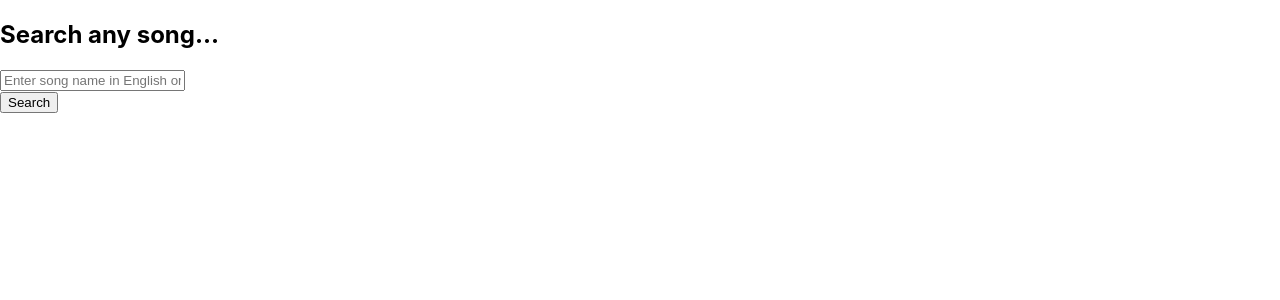
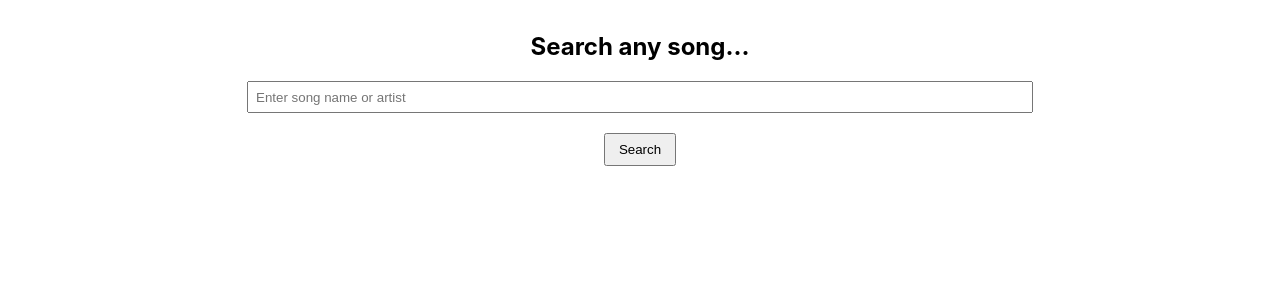
Before and after one commit to uvw222/jamoveo-app, a React (Create React App) app in the folder jamoveo-app/: page /admin in a window 1280 px wide. Shown: the top 300 px of the page. Built offline with nearby package versions, Linux system fonts and the light colour scheme; no server answers.

Commit message:
modifying PlayerMain and AdminMain components

```diff
--- a/jamoveo-app/src/components/AdminMain.js
+++ b/jamoveo-app/src/components/AdminMain.js
@@ -1,4 +1,4 @@
-// src/components/AdminMain.js
+
 import React, { useState } from 'react';
 import { useNavigate } from 'react-router-dom';
 
@@ -8,25 +8,24 @@ function AdminMain() {
 
   const handleSearch = (e) => {
     e.preventDefault();
-    // In a full implementation, you would search your song database (including JSON files).
-    console.log('Admin search query:', query);
-    // For demo purposes, navigate to the results page with the query.
+    // Navigate to the Results page and pass the query in state
     navigate('/results', { state: { query } });
   };
 
   return (
-    <div>
+    <div style={{ textAlign: 'center', marginTop: '2em' }}>
       <h2>Search any song...</h2>
       <form onSubmit={handleSearch}>
         <input
           type="text"
-          placeholder="Enter song name in English or Hebrew"
+          placeholder="Enter song name or artist"
           value={query}
           onChange={(e) => setQuery(e.target.value)}
           required
+          style={{ padding: '0.5em', width: '60%' }}
         />
-        <br />
-        <button type="submit">Search</button>
+        <br /><br />
+        <button type="submit" style={{ padding: '0.5em 1em' }}>Search</button>
       </form>
     </div>
   );
--- a/jamoveo-app/src/components/PlayerMain.js
+++ b/jamoveo-app/src/components/PlayerMain.js
@@ -1,11 +1,28 @@
-// src/components/PlayerMain.js
-import React from 'react';
+
+import React, { useEffect } from 'react';
+import { useNavigate } from 'react-router-dom';
+import socket from '../socket';
 
 function PlayerMain() {
+  const navigate = useNavigate();
+
+  useEffect(() => {
+    // Listen for songUpdate events emitted by the admin
+    socket.on('songUpdate', (songData) => {
+      console.log('Song updated:', songData);
+      // When a song is selected, navigate to the Live page
+      navigate('/live', { state: { song: songData, userRole: 'player' } });
+    });
+
+    // Cleanup the event listener when the component unmounts
+    return () => {
+      socket.off('songUpdate');
+    };
+  }, [navigate]);
+
   return (
-    <div>
+    <div style={{ textAlign: 'center', marginTop: '2em' }}>
       <h2>Waiting for next song</h2>
-      {/* The player will wait here until the admin selects a song */}
     </div>
   );
 }
```
